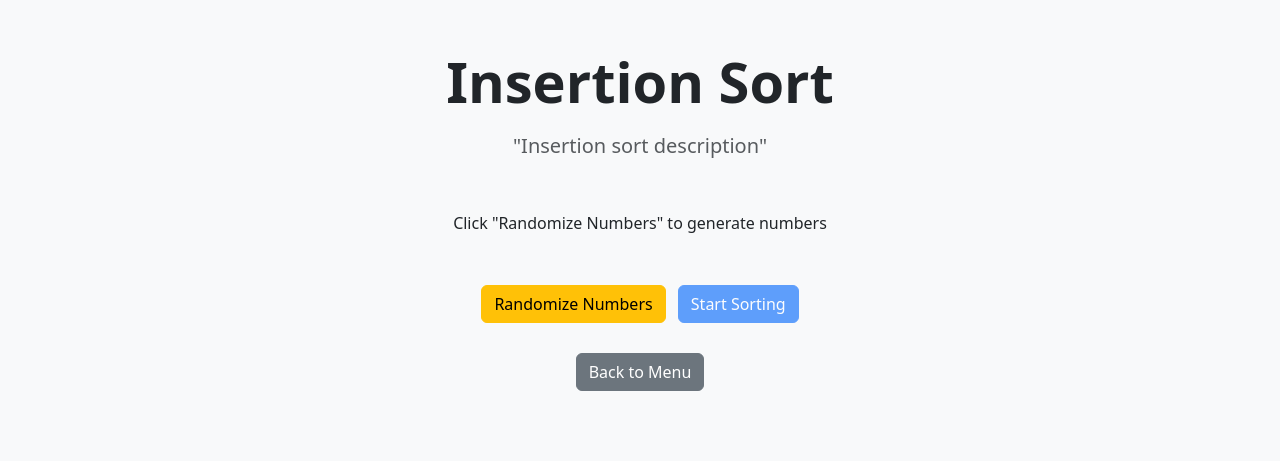
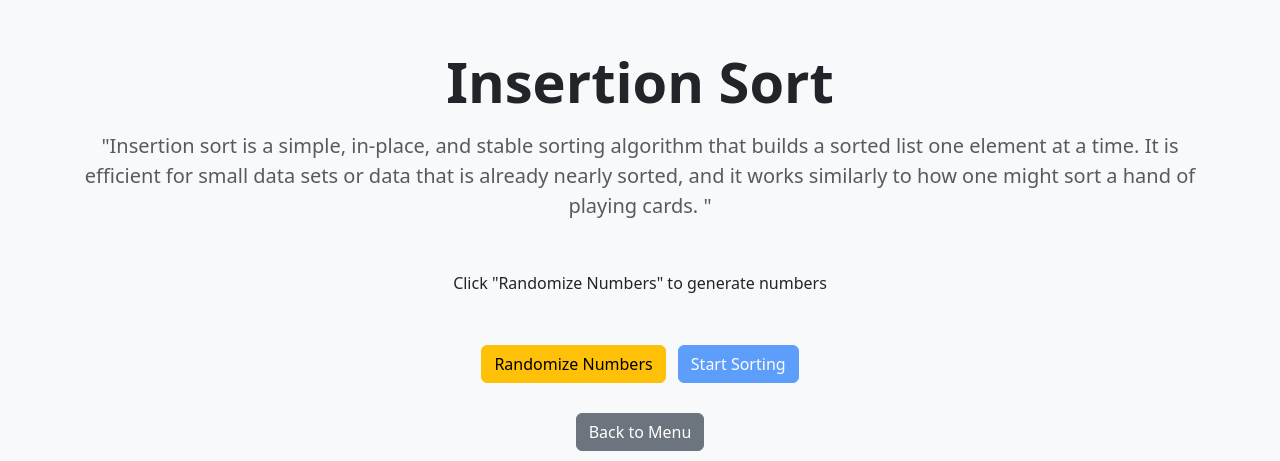
Before and after one commit to se04-aizu-2025/se04project-st6-team-indo, a Django app: page /insertion/ in a window 1280 px wide. Shown: the top 461 px of the page. Run offline with Django 5.2, Linux system fonts and the light colour scheme.

Commit message:
Update insert_page.html

```diff
--- a/sorting_project/visualizer/templates/insert_page.html
+++ b/sorting_project/visualizer/templates/insert_page.html
@@ -37,7 +37,8 @@
 <div class="container text-center mt-5">
     <h1 class="display-4 fw-bold">Insertion Sort</h1>
     <p class="lead text-muted mt-3">
-        "Insertion sort description"
+        "Insertion sort is a simple, in-place, and stable sorting algorithm that builds a sorted list one element at a time.
+        It is efficient for small data sets or data that is already nearly sorted, and it works similarly to how one might sort a hand of playing cards. "
     </p>
 
     <form method="POST" action="{% url 'insertion_run' %}">
```
